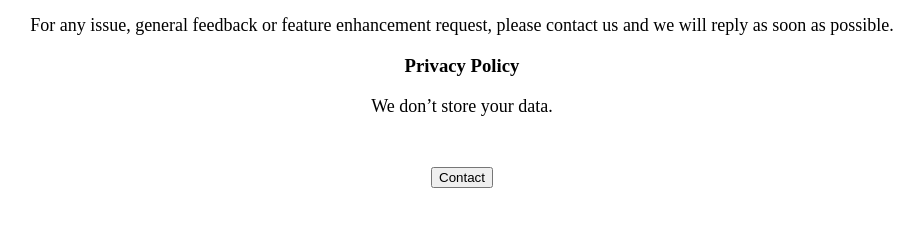
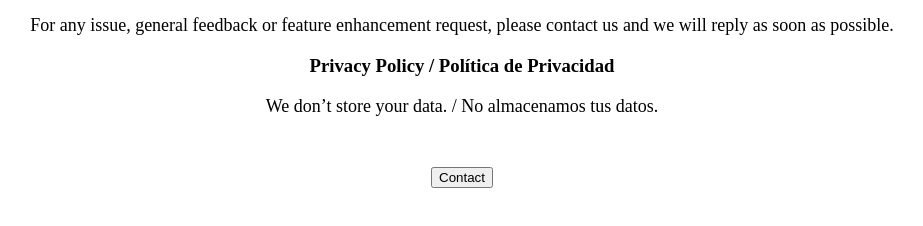
Before and after one commit to voorpret/support, a plain HTML site: page index.html in a window 1280 px wide. Shown: the part 44-270 px from the top of the page, without its empty margins (178-1101 px from the left). Drawn offline with Linux system fonts and the light colour scheme.

Commit message:
Update index.html

```diff
--- a/index.html
+++ b/index.html
@@ -16,9 +16,9 @@
         <p>For any issue, general feedback or feature enhancement request,
         please contact us and we will reply as soon as possible.</p>
     </div>
-    <h3>Privacy Policy</h3>
+    <h3>Privacy Policy / Política de Privacidad</h3>
     <div style = "font-size: 18px;">
-        <p>We don’t store your data.</p>
+        <p>We don’t store your data. / No almacenamos tus datos.</p>
     </div>
     <div style = "padding: 32px;">
         <button id = "contact" type = "button">Contact</button>
```
